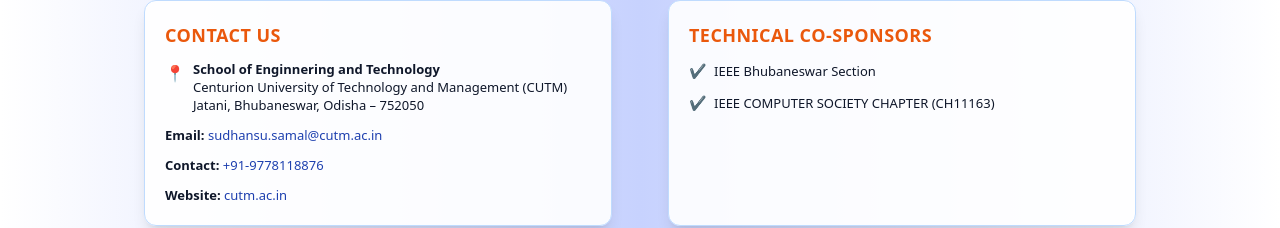
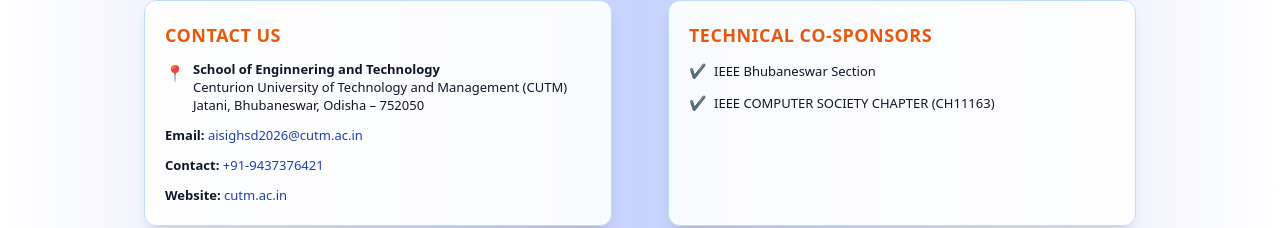
Before and after one commit to Shatabdi121/RAEIC, a React (Vite) app: page /registration in a window 1280 px wide. Shown: the part 3874-4102 px from the top of the page. Built offline with nearby package versions, Linux system fonts and the light colour scheme.

Commit message:
Update contact information in Footer component

```diff
--- a/src/Footer.jsx
+++ b/src/Footer.jsx
@@ -40,12 +40,12 @@
 
               <p>
                 <strong>Email:</strong>{" "}
-                <span className="text-blue-800">sudhansu.samal@cutm.ac.in</span>
+                <span className="text-blue-800">aisighsd2026@cutm.ac.in</span>
               </p>
 
               <p>
                 <strong>Contact:</strong>{" "}
-                <span className="text-blue-800">+91-9778118876</span>
+                <span className="text-blue-800">+91-9437376421</span>
               </p>
 
               <p>
```
